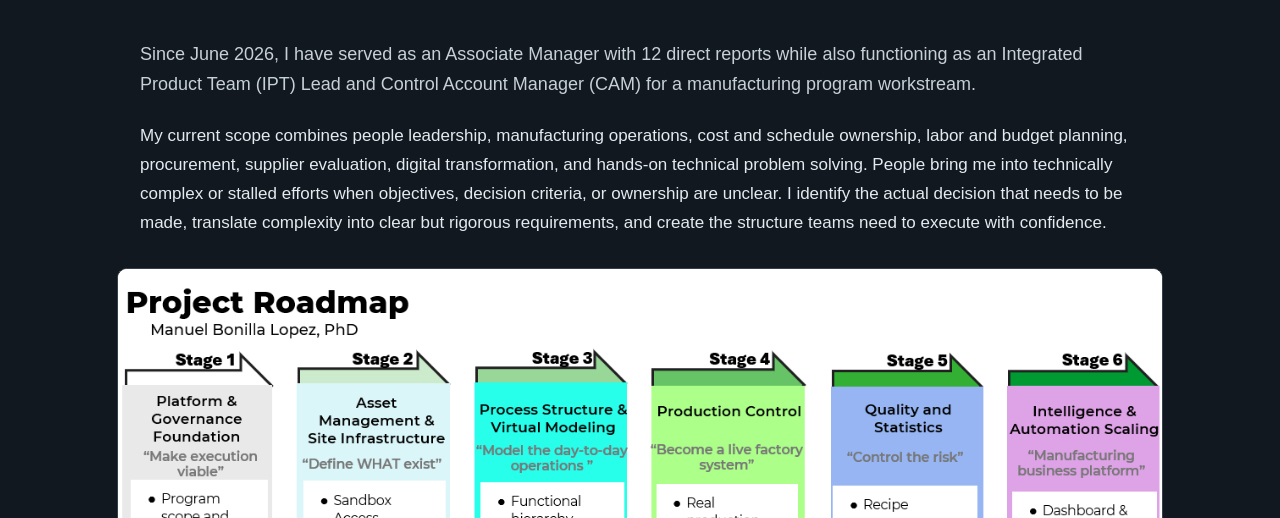
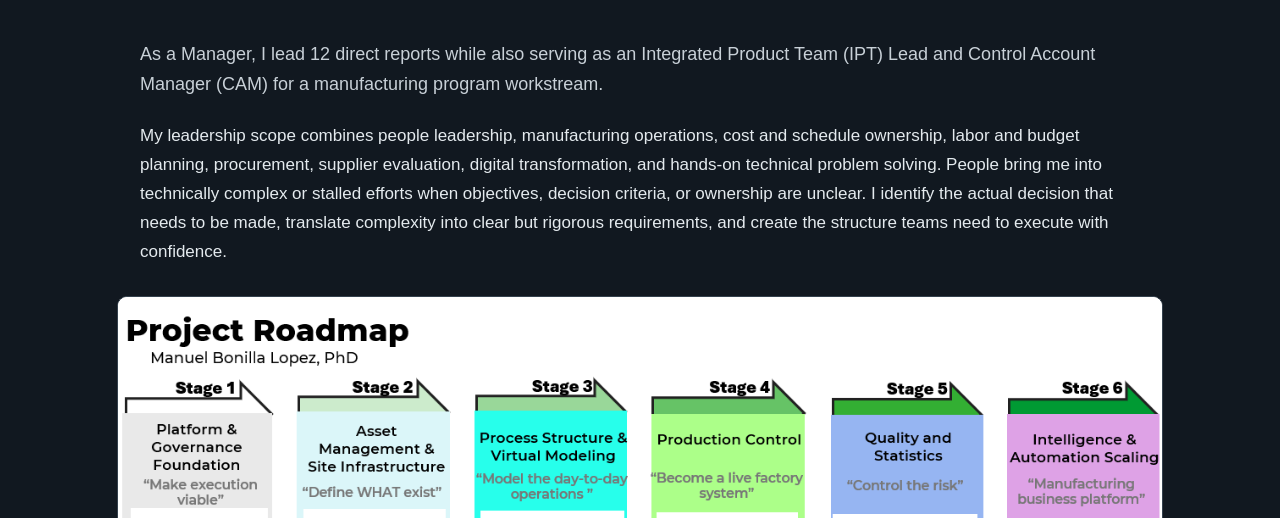
Before and after one commit to mbonilla1888/mbonilla1888.github.io, a plain HTML site: page project-management.html in a window 1280 px wide. Shown: the part 282-800 px from the top of the page. Drawn offline with Linux system fonts and the light colour scheme.

Commit message:
Update project-management.html

```diff
--- a/project-management.html
+++ b/project-management.html
@@ -485,13 +485,13 @@
     <div class="hero-grid">
       <div class="hero-text">
         <p>
-          Since June 2026, I have served as an Associate Manager with 12 direct
-          reports while also functioning as an Integrated Product Team (IPT) Lead
-          and Control Account Manager (CAM) for a manufacturing program workstream.
+     As a Manager, I lead 12 direct reports while also serving as an
+  Integrated Product Team (IPT) Lead and Control Account Manager (CAM)
+  for a manufacturing program workstream.
         </p>
 
         <div class="hero-summary">
-          My current scope combines people leadership, manufacturing operations,
+          My leadership scope combines people leadership, manufacturing operations,
           cost and schedule ownership, labor and budget planning, procurement,
           supplier evaluation, digital transformation, and hands-on technical
           problem solving. People bring me into technically complex or stalled
```
